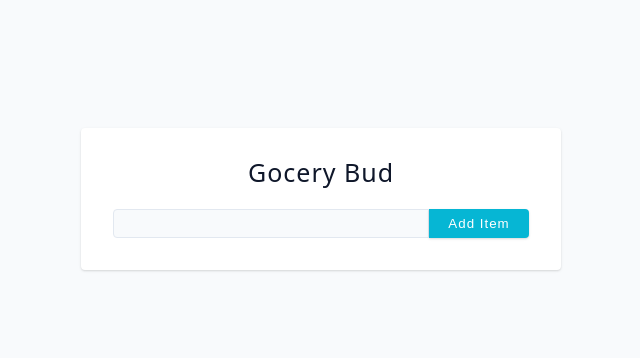
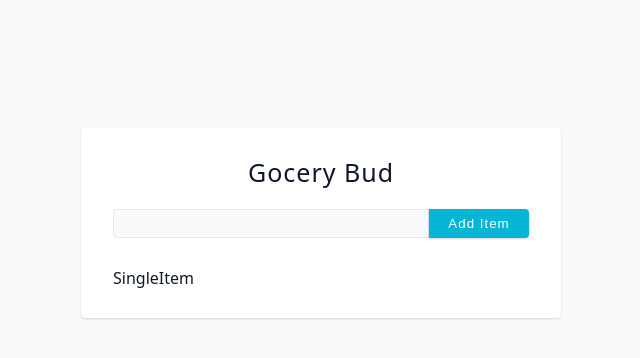
Before and after one commit to Sholola-Gbolahan/Gocery-Bug, a React (Vite) app: page / in a window 1280 px wide. Both pictures are taken after typing "Sample" into the empty fields and a click on the button "Add Item". Shown: the top 358 px of the page, without its empty margins (319-959 px from the left). Built offline with nearby package versions, Linux system fonts and the light colour scheme; the HTML template or start-up script is replaced by a standard one.

Commit message:
Rendering List Initiated

```diff
--- a/src/App.jsx
+++ b/src/App.jsx
@@ -1,6 +1,7 @@
 import { useState } from "react"
 import { Form } from "./Form"
 import { nanoid } from "nanoid"
+import Items from "./Items"
 
 const App = () => {
   const [items, setItems] = useState([])
@@ -14,10 +15,12 @@
     setItems([...items, newItem])
   }
 
+  const removeItem = (itemId) => {}
   return (
     <div>
       <section className="section-center">
         <Form addItem={addItem} />
+        <Items items={items} removeItem={removeItem} />
       </section>
     </div>
   )
--- /dev/null
+++ b/src/Items.jsx
@@ -0,0 +1,14 @@
+import React from "react"
+import SingleItem from "./SingleItem"
+
+const Items = ({ items, removeItem }) => {
+  return (
+    <div className="items">
+      {items.map((item) => {
+        return <SingleItem key={item.id} item={item} />
+      })}
+    </div>
+  )
+}
+
+export default Items
--- /dev/null
+++ b/src/SingleItem.jsx
@@ -0,0 +1,7 @@
+import React from "react"
+
+const SingleItem = () => {
+  return <div>SingleItem</div>
+}
+
+export default SingleItem
```
